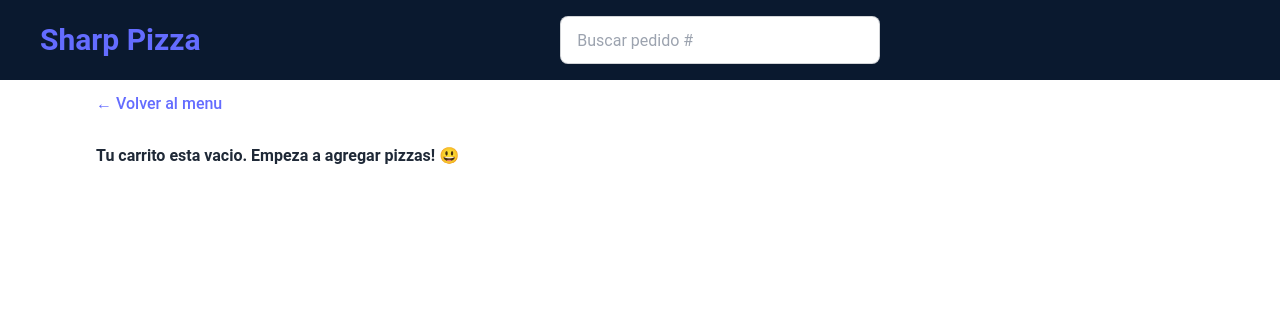
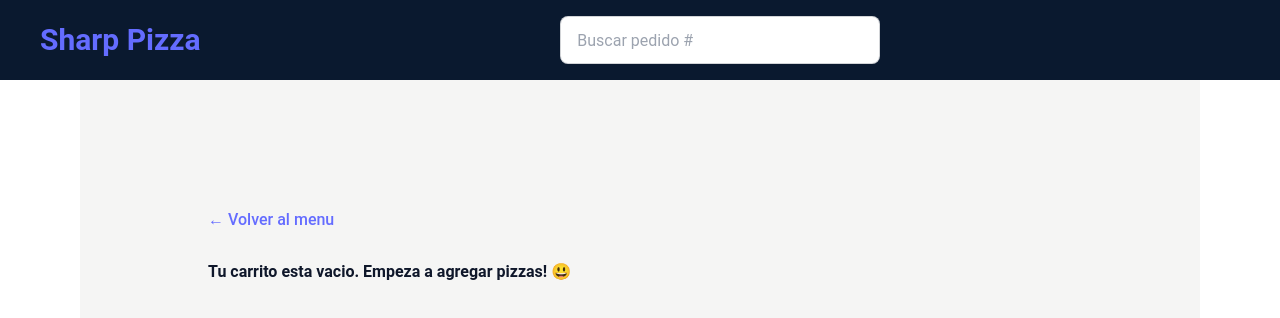
Before and after one commit to No-Country/c14-46-m-csharp-react, a React (Vite) app in the folder front/sharp-pizza/: page /cart in a window 1280 px wide. Shown: the top 318 px of the page. Built offline with nearby package versions, Linux system fonts and the light colour scheme.

Commit message:
change bg color and make style adjustments

```diff
--- a/front/sharp-pizza/src/features/cart/EmptyCart.jsx
+++ b/front/sharp-pizza/src/features/cart/EmptyCart.jsx
@@ -3,10 +3,10 @@ import { Link } from "react-router-dom"
 
 const EmptyCart = () => {
   return (
-    <div className='px-4 py-3'>
+    <div className='bg-stone-100 p-32 h-screen'>
       <Link to="/menu">&larr; Volver al menu</Link>
 
-      <p className='font-semibold mt-7'>Tu carrito esta vacio. Empeza a agregar pizzas! 😃️</p>
+      <p className='font-semibold mt-7 text-slate-900'>Tu carrito esta vacio. Empeza a agregar pizzas! 😃️</p>
     </div>
   )
 }
```
